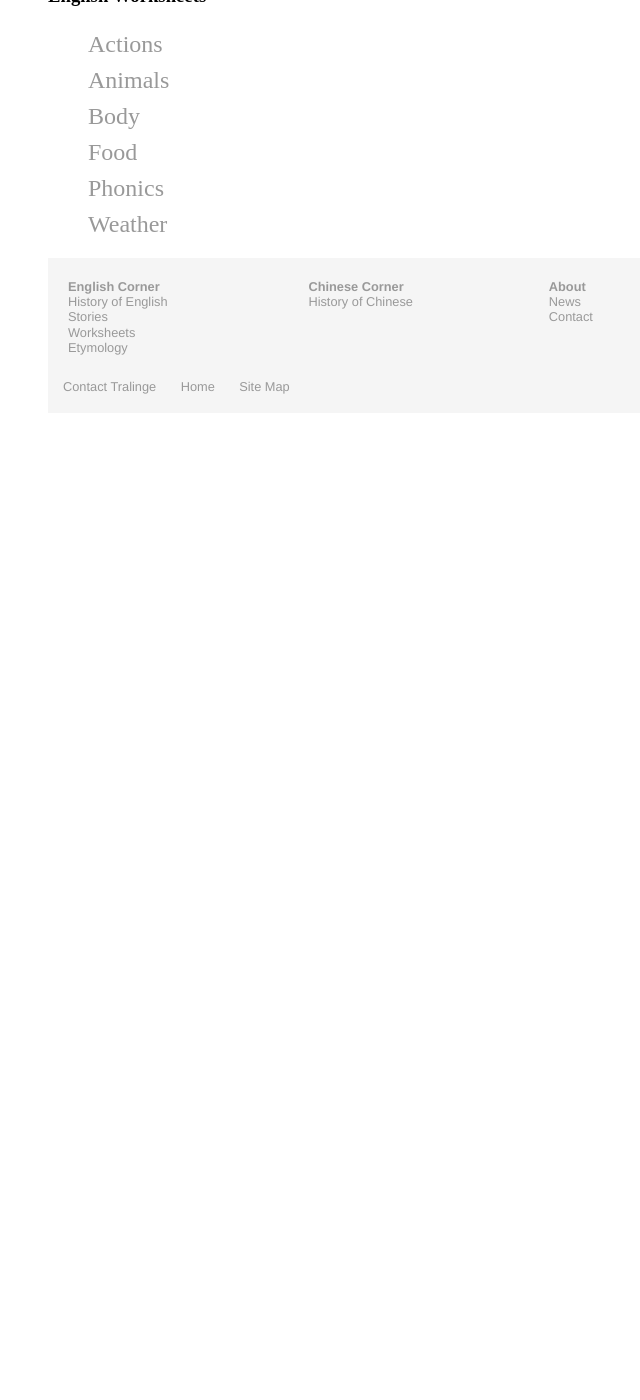
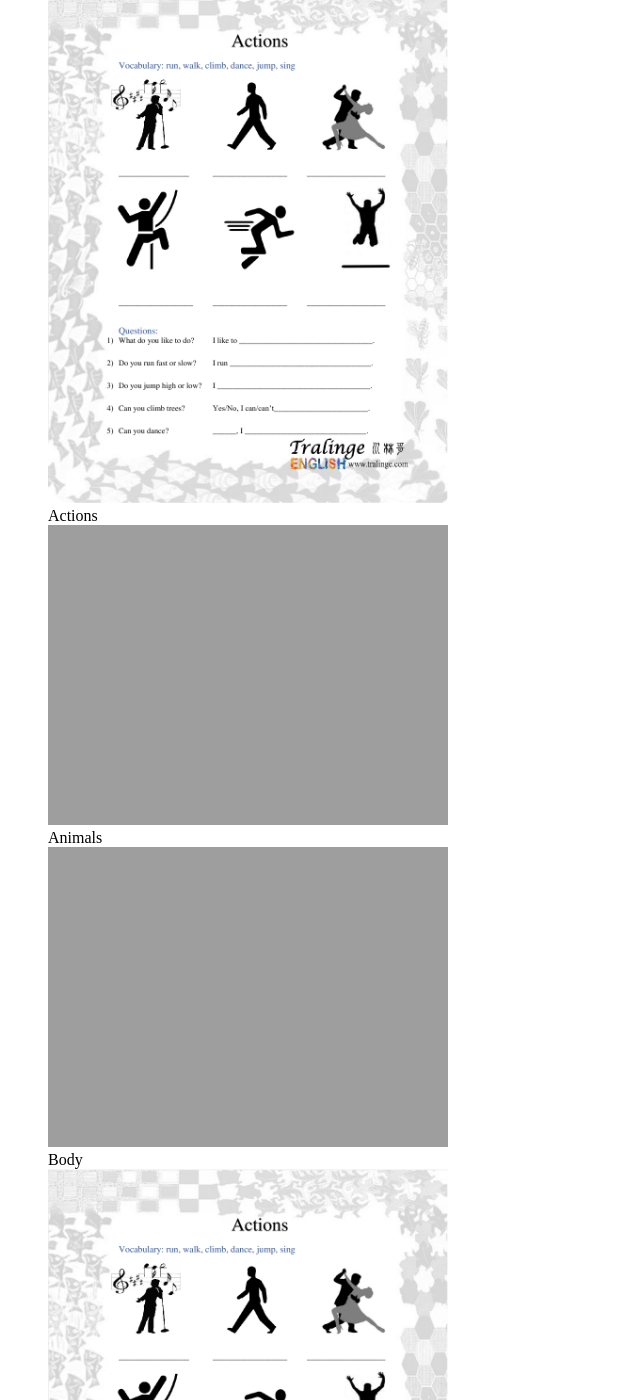
Before and after one commit to Tralinge/tralinge.github.io, a Jekyll site: the page built from english_corner/worksheets.html, in a window 1280 px wide and 1400 px high, scrolled down 270 px. Shown: the whole window, without its empty margins (16-656 px from the left). Built offline with Jekyll 4.4.1, drawn with Linux system fonts in a browser that asks for light colours; before the commit the page ends 900 px from its top, so only the background shows below that.

Commit message:
Update worksheets.html

```diff
--- a/english_corner/worksheets.html
+++ b/english_corner/worksheets.html
@@ -2,8 +2,60 @@
 layout: default
 title: Tralinge | English Worksheets
 ---
-<div class="blurb">
-	<h1>Worksheets</h1>
-	{% include ec_worksheets_links.html %}
+<h1>Worksheets</h1>
 
-</div><!-- /.blurb -->
+<div class="responsive">
+  <div class="gallery">
+	<a href="https://www.tralinge.com/english_corner/worksheets/actions">
+			<img src="https://www.tralinge.com/english_corner/worksheets/actions/Actions_LA.jpg" alt="actions" width="400">
+	</a>
+	<div class="desc">Actions</div>
+  </div>
+</div>
+
+<div class="responsive">
+  <div class="gallery">
+	<a href="https://www.tralinge.com/english_corner/worksheets/animals">
+		<img src="https://www.tralinge.com/english_corner/worksheets/animals/Farm_Animals_LA.jpg" alt="animals" width="400">
+	</a>
+	<div class="desc">Animals</div>
+  </div>
+</div>
+
+<div class="responsive">
+  <div class="gallery">
+	<a href="https://www.tralinge.com/english_corner/worksheets/body">
+			<img src="https://www.tralinge.com/english_corner/worksheets/body/My Face_LA2.jpg" alt="body" width="400">
+	</a>
+	<div class="desc">Body</div>
+  </div>
+</div>
+
+<div class="responsive">
+  <div class="gallery">
+	<a href="https://www.tralinge.com/english_corner/worksheets/actions">
+			<img src="https://www.tralinge.com/english_corner/worksheets/actions/Actions_LA.jpg" alt="actions" width="400">
+	</a>
+	<div class="desc">Actions</div>
+  </div>
+</div>
+
+<div class="responsive">
+  <div class="gallery">
+	<a href="https://www.tralinge.com/english_corner/worksheets/animals">
+		<img src="https://www.tralinge.com/english_corner/worksheets/animals/Farm_Animals_LA.jpg" alt="animals" width="400">
+	</a>
+	<div class="desc">Animals</div>
+  </div>
+</div>
+
+<div class="responsive">
+  <div class="gallery">
+	<a href="https://www.tralinge.com/english_corner/worksheets/body">
+			<img src="https://www.tralinge.com/english_corner/worksheets/body/My Face_LA2.jpg" alt="body" width="400">
+	</a>
+	<div class="desc">Body</div>
+  </div>
+</div>
+
+{% include ec_worksheets_links.html %}
```
